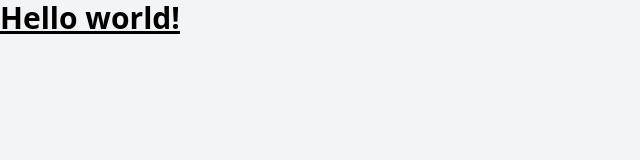
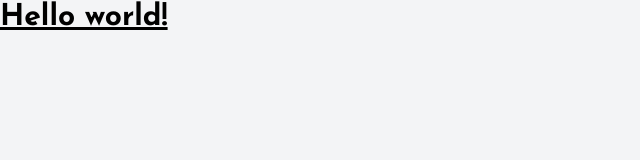
Before and after one commit to Dunes-Aero/Dunes-Aero-Website, a SvelteKit app: page / in a window 1280 px wide. Shown: the top 160 px of the page, without its empty margins (0-640 px from the left). Built offline with nearby package versions, Linux system fonts and the light colour scheme.

Commit message:
Adding global fonts

```diff
--- a/src/app.css
+++ b/src/app.css
@@ -1,14 +1,34 @@
+@import url('https://fonts.googleapis.com/css2?family=Josefin+Sans:wght@300;400;500;600;700&family=Noto+Sans+Arabic:wght@200;300;400;500;600;700&family=Tenor+Sans&display=swap');
+
 @tailwind base;
 @tailwind components;
 @tailwind utilities;
 
-
 @layer base{
+    html {
+        font-family: 'Josefin Sans', system-ui, sans-serif;
+      }
    :root {
 
     --color-primary: #112B3C;
+    --color-primary-hover: #0b1b25;
     --color-secondary: #E9E2D1;
-    --color-button-primary: #2E2949;
+    --color-secondary-hover: #d6c8a7fb;
+    --color-tertiary: #2E2949;
+    --color-tertiary-hover: #1f1b33;
    }
+   /* @font-face {
+    font-family: 'Tenor Sans';
+    src:  url("https://fonts.googleapis.com/css2?family=Noto+Sans+Arabic:wght@200;300;400;500;600;700&family=Tenor+Sans&display=swap");
+    font-weight: normal;
+    font-display: swap;
+}
+@font-face {
+    font-family: 'Josefin Sans';
+ src:url("https://fonts.googleapis.com/css2?family=Josefin+Sans:wght@300;400;500;600;700&family=Noto+Sans+Arabic:wght@200;300;400;500;600;700&family=Tenor+Sans&display=swap  ");
+    font-weight: normal;
+    font-display: swap;
+} */
+
 
 }
--- a/tailwind.config.js
+++ b/tailwind.config.js
@@ -2,12 +2,27 @@
 export default {
   content: ['./src/**/*.{html,js,svelte,ts}'],
   theme: {
+
     extend: {
+      colors: {
+
+        'primary': 'var(--color-primary)',
+        'primary-hover': 'var(--color-primary-hover)',
+        'secondary': 'var(--color-secondary)',
+        'secondary-hover': 'var(--color-secondary-hover)',
+        'tertiary' :'var(--color-tertiary)',
+        'tertiary-hover' :'var(--color-tertiary-hover)'},
       textColor:{
         skin:{
           primary: 'var(--color-primary)',
           secondary:  'var(--color-secondary)',
+          tertiary:  'var(--color-tertiary)',
         }
+      },
+      fontFamily: {
+
+        tenor: ['Tenor Sans'],
+        joseph: ['Josefin Sans']
       }
 
 
```
Also changed, not shown: src/lib/assets/images/hero-bg.png (added), src/lib/assets/images/logo-light.png (added).
